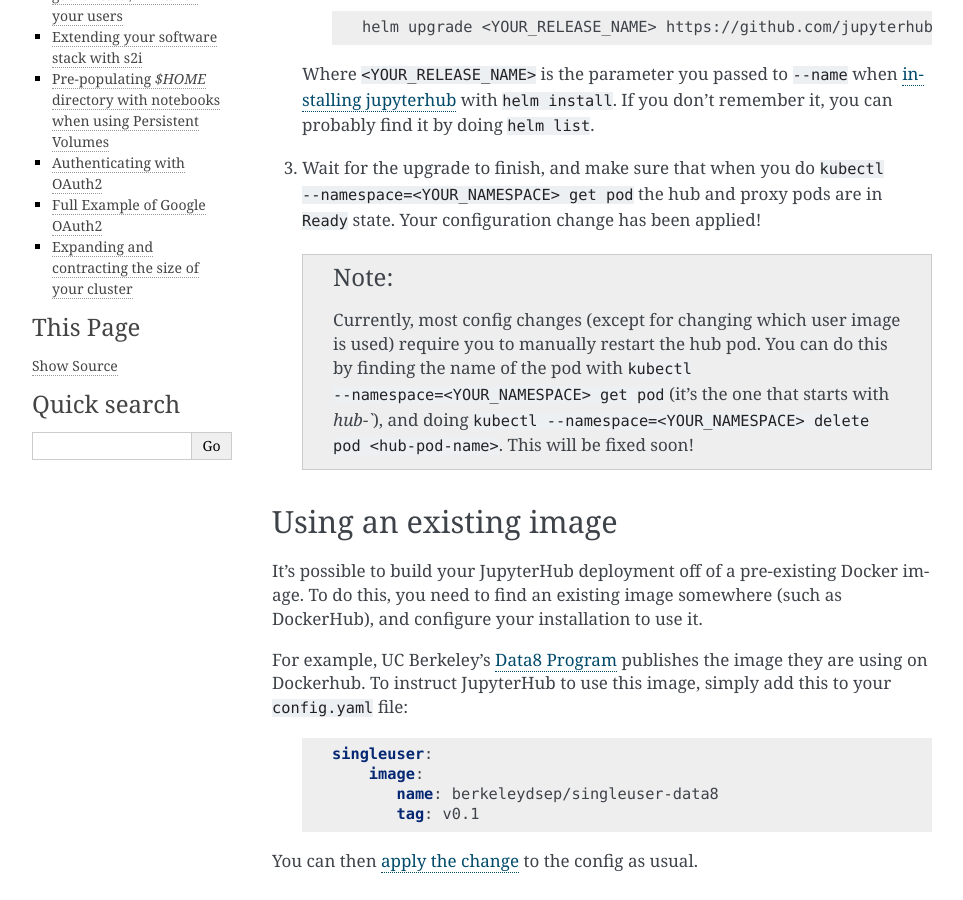
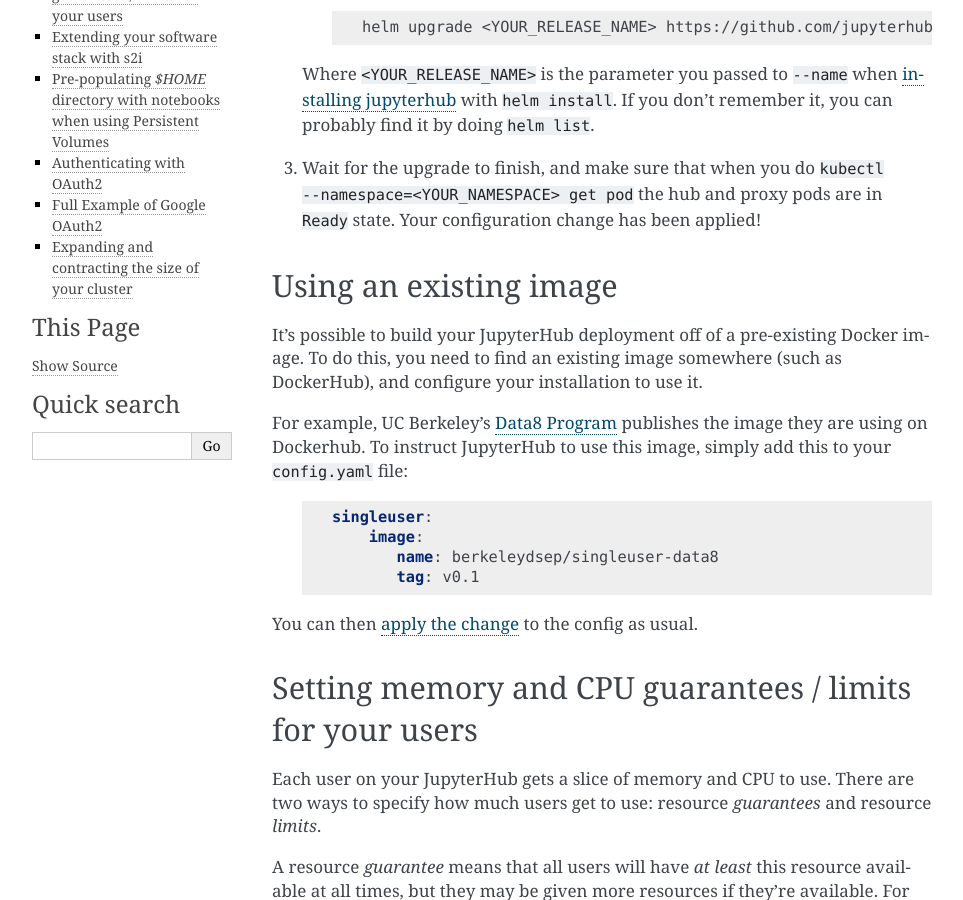
Before and after one commit to jupyterhub/zero-to-jupyterhub-k8s, a Sphinx documentation site: the page built from doc/source/extending-jupyterhub.rst, in a window 1280 px wide and 900 px high, scrolled down 409 px. Shown: the whole window, without its empty margins (148-1111 px from the left). Built offline with Sphinx 7.4.7, drawn with Linux system fonts in a browser that asks for light colours.

Commit message:
Remove note about needing to restart hub pod manually
No longer necessary!

```diff
--- a/doc/source/extending-jupyterhub.rst
+++ b/doc/source/extending-jupyterhub.rst
@@ -26,17 +26,6 @@ The general method is:
 3. Wait for the upgrade to finish, and make sure that when you do
    ``kubectl --namespace=<YOUR_NAMESPACE> get pod`` the hub and proxy pods are
    in ``Ready`` state. Your configuration change has been applied!
-
-
-   .. note::
-
-      Currently, most config changes (except for changing which user image is
-      used) require you to manually restart the hub pod. You can do this by
-      finding the name of the pod with
-      ``kubectl --namespace=<YOUR_NAMESPACE> get pod`` (it's the one that starts
-      with `hub-``), and doing
-      ``kubectl --namespace=<YOUR_NAMESPACE> delete pod <hub-pod-name>``. This
-      will be fixed soon!
 
 Using an existing image
 -----------------------
```
